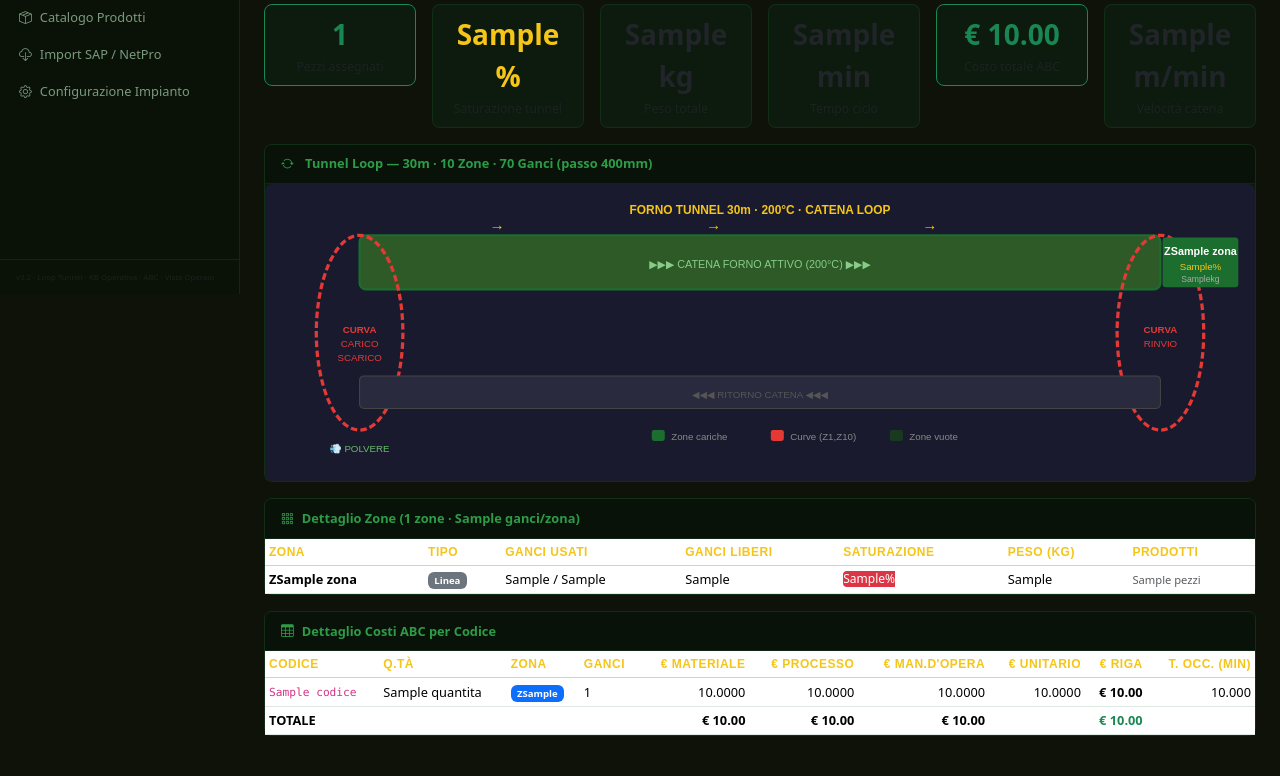
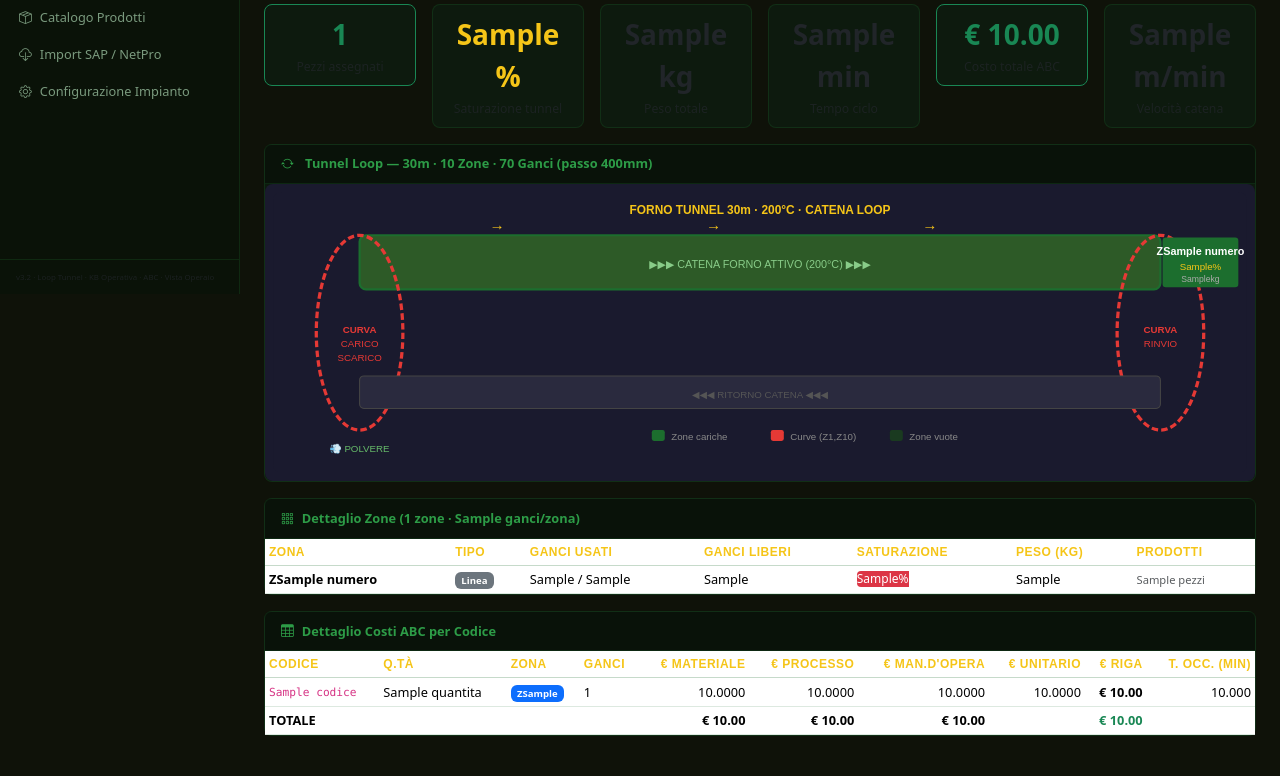
Before and after one commit to Maurizio-7887/painting_costing, a Flask app: template templates/ottimizzatore.html in a window 1280 px wide. Shown: the part 506-1282 px from the top of the page. Run offline with Flask 3, Linux system fonts and the light colour scheme; tables that the repository leaves empty hold one stand-in row (values such as "Sample post"); the template is opened without the code that fills it: values that come from a table or form of the project are taken from there, most other values are stand-ins (such as "Sample title", 1, 10 or a date in 2020); some libraries are stand-ins or nearby versions.

Commit message:
Add files via upload

```diff
--- a/templates/ottimizzatore.html
+++ b/templates/ottimizzatore.html
@@ -215,7 +215,7 @@
 
       <!-- Zone da 3m (10 zone) -->
       {% for zona in result.zone %}
-      {% set x_start = 80 + (zona.zona - 1) * 74 %}
+      {% set x_start = 80 + (zona.numero - 1) * 74 %}
       {% set sat_pct = zona.saturazione_pct / 100 %}
       {% if zona.e_curva %}
         {% set fill_col = '#e53935' %}
@@ -233,7 +233,7 @@
 
       <!-- Numero zona -->
       <text x="{{ x_start + 37 }}" y="58" fill="white" font-size="10"
-            text-anchor="middle" font-family="Arial" font-weight="bold">Z{{ zona.zona }}</text>
+            text-anchor="middle" font-family="Arial" font-weight="bold">Z{{ zona.numero }}</text>
 
       <!-- Saturazione zona -->
       <text x="{{ x_start + 37 }}" y="72" fill="#f5c518" font-size="9"
@@ -279,7 +279,7 @@
         <tbody>
         {% for zona in result.zone %}
         <tr class="{{ 'table-danger' if zona.e_curva else '' }}">
-          <td><strong>Z{{ zona.zona }}</strong></td>
+          <td><strong>Z{{ zona.numero }}</strong></td>
           <td>
             {% if zona.e_curva %}
               <span class="badge bg-danger">🔄 Curva</span>
```
